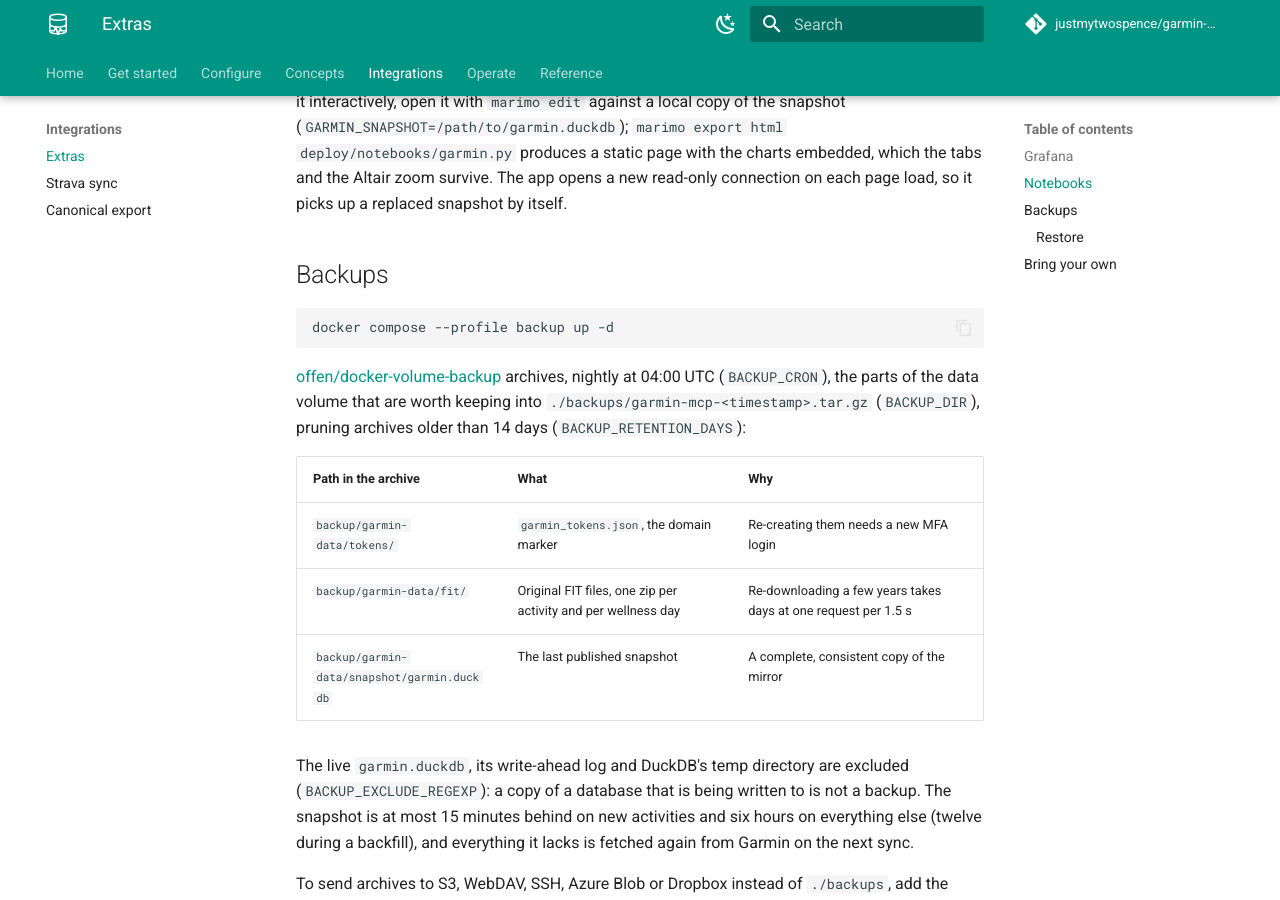
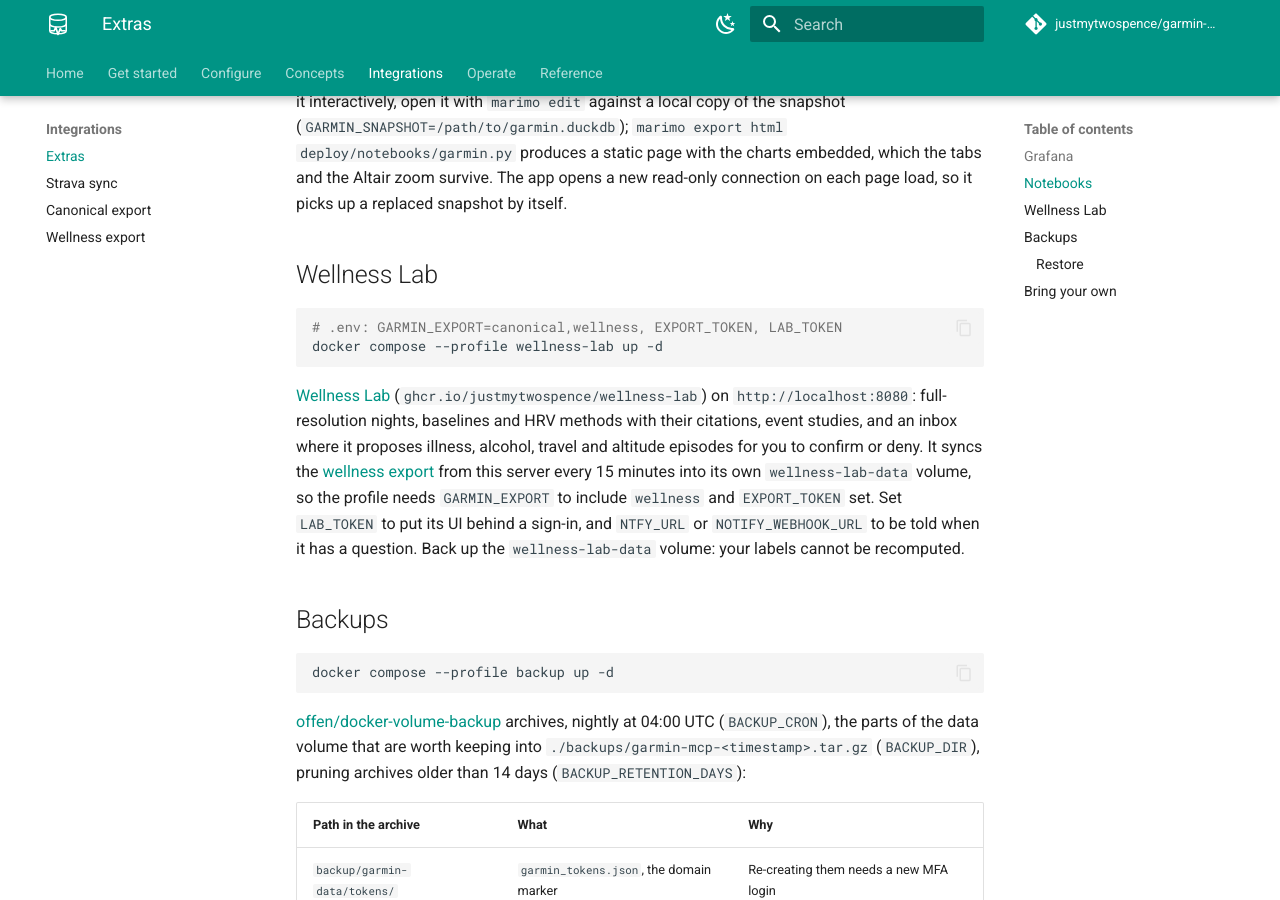
Before and after one commit to justmytwospence/garmin-mcp, an MkDocs documentation site: the page built from docs/extras.md, in a window 1280 px wide and 900 px high, scrolled down 1652 px. Built offline with MkDocs 1.6.1 and Material for MkDocs 9.7.7, drawn with Linux system fonts in a browser that asks for light colours; comment, search, counter and statistics services are not loaded; some of the changed text lies outside the part shown.

Commit message:
docs: wellness export

````diff
--- a/docs/extras.md
+++ b/docs/extras.md
@@ -1,6 +1,6 @@
 # Extras
 
-Three compose profiles read the snapshot the server publishes; a fourth puts OAuth in front of the server ([Authentication](authentication.md#oauth-21-with-your-own-provider)). Each is self-contained and optional: `docker compose --profile grafana --profile notebooks --profile backup up -d` starts them all, `docker compose up -d` without profiles starts none. If you already run Grafana, marimo or a backup tool, the [last section](#bring-your-own) shows how to point them at the data.
+Four compose profiles read the snapshot the server publishes (Grafana, notebooks, backups and Wellness Lab); another puts OAuth in front of the server ([Authentication](authentication.md#oauth-21-with-your-own-provider)). Each is self-contained and optional: `docker compose --profile grafana --profile notebooks --profile backup up -d` starts them all, `docker compose up -d` without profiles starts none. If you already run Grafana, marimo or a backup tool, the [last section](#bring-your-own) shows how to point them at the data.
 
 ## Grafana
 
@@ -35,6 +35,15 @@
 - Activity records: heart rate, power, speed and altitude per second for the six most recent activities with a FIT file, one tab each, straight from `fit_record`.
 
 The notebook is bind-mounted, so edits apply on the next page load without a rebuild. To work on it interactively, open it with `marimo edit` against a local copy of the snapshot (`GARMIN_SNAPSHOT=/path/to/garmin.duckdb`); `marimo export html deploy/notebooks/garmin.py` produces a static page with the charts embedded, which the tabs and the Altair zoom survive. The app opens a new read-only connection on each page load, so it picks up a replaced snapshot by itself.
+
+## Wellness Lab
+
+```sh
+# .env: GARMIN_EXPORT=canonical,wellness, EXPORT_TOKEN, LAB_TOKEN
+docker compose --profile wellness-lab up -d
+```
+
+[Wellness Lab](https://github.com/justmytwospence/wellness-lab) (`ghcr.io/justmytwospence/wellness-lab`) on `http://localhost:8080`: full-resolution nights, baselines and HRV methods with their citations, event studies, and an inbox where it proposes illness, alcohol, travel and altitude episodes for you to confirm or deny. It syncs the [wellness export](wellness-export.md) from this server every 15 minutes into its own `wellness-lab-data` volume, so the profile needs `GARMIN_EXPORT` to include `wellness` and `EXPORT_TOKEN` set. Set `LAB_TOKEN` to put its UI behind a sign-in, and `NTFY_URL` or `NOTIFY_WEBHOOK_URL` to be told when it has a question. Back up the `wellness-lab-data` volume: your labels cannot be recomputed.
 
 ## Backups
 
--- a/mkdocs.yml
+++ b/mkdocs.yml
@@ -62,6 +62,7 @@
       - Extras: extras.md
       - Strava sync: strava-sync.md
       - Canonical export: canonical-export.md
+      - Wellness export: wellness-export.md
   - Operate:
       - Operations: operations.md
       - Troubleshooting: troubleshooting.md
````
Also changed, not shown: CHANGELOG.md (+6 -0 lines), docs/configuration.md (+3 -2 lines), docs/wellness-export.md (added, +30 -0 lines).
